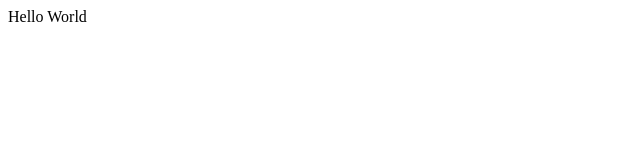
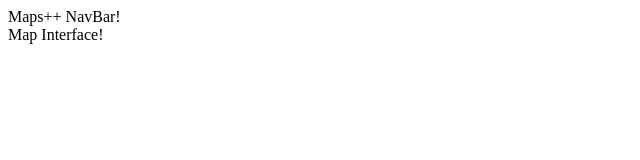
Before and after one commit to Dongjean/Maps, a JavaScript app in the folder mapsplusplus-front/: page / in a window 1280 px wide. Shown: the top 160 px of the page, without its empty margins (0-640 px from the left). Built offline with nearby package versions, Linux system fonts and the light colour scheme; the HTML template or start-up script is replaced by a standard one.

Commit message:
Created Basic Main Page Layout

```diff
--- a/mapsplusplus-front/src/App.js
+++ b/mapsplusplus-front/src/App.js
@@ -1,9 +1,11 @@
+import MainPage from "./Pages/MainPage";
+
 function App() {
-  return (
-    <div>
-      Hello World
-    </div>
-  );
+    return (
+        <div>
+          <MainPage />
+        </div>
+    );
 }
 
 export default App;
--- /dev/null
+++ b/mapsplusplus-front/src/Components/MapInterface.js
@@ -0,0 +1,9 @@
+function MapInterface() {
+    return (
+      <div>
+        Map Interface!
+      </div>
+    );
+  }
+
+  export default MapInterface;
--- /dev/null
+++ b/mapsplusplus-front/src/Components/NavBar.js
@@ -0,0 +1,9 @@
+function NavBar() {
+    return (
+      <div>
+        Maps++ NavBar!
+      </div>
+    );
+  }
+
+  export default NavBar;
--- /dev/null
+++ b/mapsplusplus-front/src/Pages/MainPage.js
@@ -0,0 +1,13 @@
+import NavBar from "../Components/NavBar";
+import MapInterface from "../Components/MapInterface";
+
+function MainPage() {
+  return (
+    <div>
+        <NavBar />
+        <MapInterface />
+    </div>
+  );
+}
+
+export default MainPage;
```
